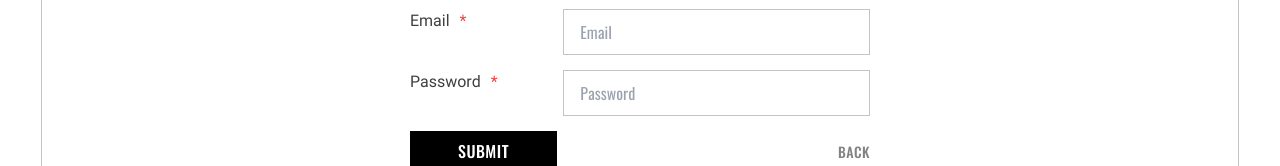
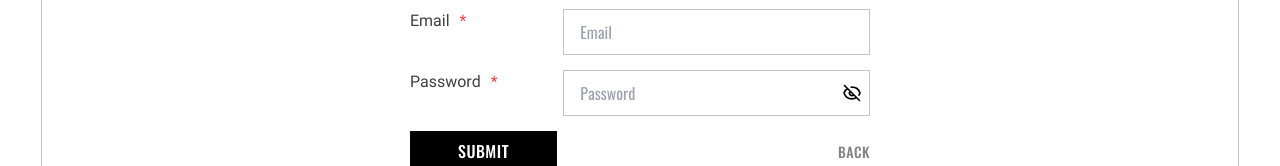
Before and after one commit to SabaKhubashvili/Euphoria_Ecommerce, a Next.js app: page /login in a window 1280 px wide. Shown: the part 388-554 px from the top of the page. Built offline with nearby package versions, Linux system fonts and the light colour scheme.

Commit message:
Feature: improved password input functionality

```diff
--- a/app/components/Form/LoginForm.tsx
+++ b/app/components/Form/LoginForm.tsx
@@ -46,6 +46,7 @@ export const LoginForm = () => {
         id="password"
         label="Password"
         placeholder="Password"
+        type="password"
         onChange={formik.handleChange}
         feedback={formik.errors.password}
         required
--- a/app/components/Inputs/AuthInput.tsx
+++ b/app/components/Inputs/AuthInput.tsx
@@ -1,7 +1,8 @@
 "use client";
 
-import React from "react";
+import React, { useState } from "react";
 import { Roboto } from "../assets/Fonts";
+import { EyeHidden, EyeShown } from "@/public/Svg/Icons";
 
 interface Props {
   id: string;
@@ -24,8 +25,11 @@ export const AuthInput = ({
   required,
   type = "text",
 }: Props) => {
+  const [insideType, setInsideType] = useState(type);
   return (
-    <div className={`flex justify-between items-start sm:flex-row flex-col w-full `}>
+    <div
+      className={`flex justify-between items-start sm:flex-row flex-col w-full `}
+    >
       {label && (
         <p
           className={`text-[16px] mt-[2px] text-secondaryBlack leading-[20px] xs:mb-0 mb-2 ${Roboto.className} `}
@@ -35,17 +39,42 @@ export const AuthInput = ({
         </p>
       )}
       <div className="xs:basis-2/3 w-full">
+        <div className="relative w-full">
           <input
             id={id}
             name={name}
             placeholder={placeholder}
             onChange={onChange}
-          type={type}
+            type={insideType}
             className={`
             w-full px-[16px] py-[10px] border-[1px] border-solid border-divider outline-none
             ${feedback && "border-rose-500 text-rose-500"}
             `}
           />
+          {type === "password" && (
+            <div className="absolute right-2 flex items-center top-0 bottom-0">
+              {insideType === "password" ? (
+                <div
+                  onClick={() => {
+                    setInsideType("text");
+                  }}
+                  className="w-5"
+                >
+                  <EyeHidden />
+                </div>
+              ) : (
+                <div
+                  onClick={() => {
+                    setInsideType("password");
+                  }}
+                  className="w-5"
+                >
+                  <EyeShown />
+                </div>
+              )}
+            </div>
+          )}
+        </div>
         {feedback && <div className="text-rose-500 mt-[4px]">{feedback}</div>}
       </div>
     </div>
--- /dev/null
+++ b/public/Svg/Icons/EyeHidden.tsx
@@ -0,0 +1,13 @@
+export const EyeHidden = () => {
+  return (
+    <svg xmlns="http://www.w3.org/2000/svg" fill="none" viewBox="0 0 24 24">
+      <path
+        stroke="#000"
+        strokeLinecap="round"
+        strokeLinejoin="round"
+        strokeWidth="2"
+        d="M2.999 3l18 18M9.843 9.914a3 3 0 004.265 4.22M6.5 6.646A10.024 10.024 0 002.457 12c1.274 4.057 5.065 7 9.542 7 1.99 0 3.842-.58 5.4-1.582m-6.4-12.369c.329-.032.663-.049 1-.049 4.478 0 8.268 2.943 9.542 7a9.954 9.954 0 01-1.189 2.5"
+      ></path>
+    </svg>
+  )
+}
--- /dev/null
+++ b/public/Svg/Icons/EyeShown.tsx
@@ -0,0 +1,15 @@
+export const EyeShown = () => {
+  return (
+    <svg xmlns="http://www.w3.org/2000/svg" fill="none" viewBox="0 0 24 24">
+    <g
+      stroke="#000"
+      strokeLinecap="round"
+      strokeLinejoin="round"
+      strokeWidth="2"
+    >
+      <path d="M15 12a3 3 0 11-6 0 3 3 0 016 0z"></path>
+      <path d="M12.001 5C7.524 5 3.733 7.943 2.46 12c1.274 4.057 5.065 7 9.542 7 4.478 0 8.268-2.943 9.542-7-1.274-4.057-5.064-7-9.542-7z"></path>
+    </g>
+  </svg>
+  )
+}
--- a/public/Svg/Icons/index.ts
+++ b/public/Svg/Icons/index.ts
@@ -18,3 +18,5 @@ export {GrayPlusIcon} from './GrayPlusIcon'
 export {GrayMinusIcon} from './GrayMinusIcon'
 export {GrayHeartIcon} from './GrayHeartIcon'
 export {CheckedIcon} from './CheckedIcon'
+export {EyeShown} from './EyeShown'
+export {EyeHidden} from './EyeHidden'
```
Lines whose indentation alone changed are shown as unchanged.
